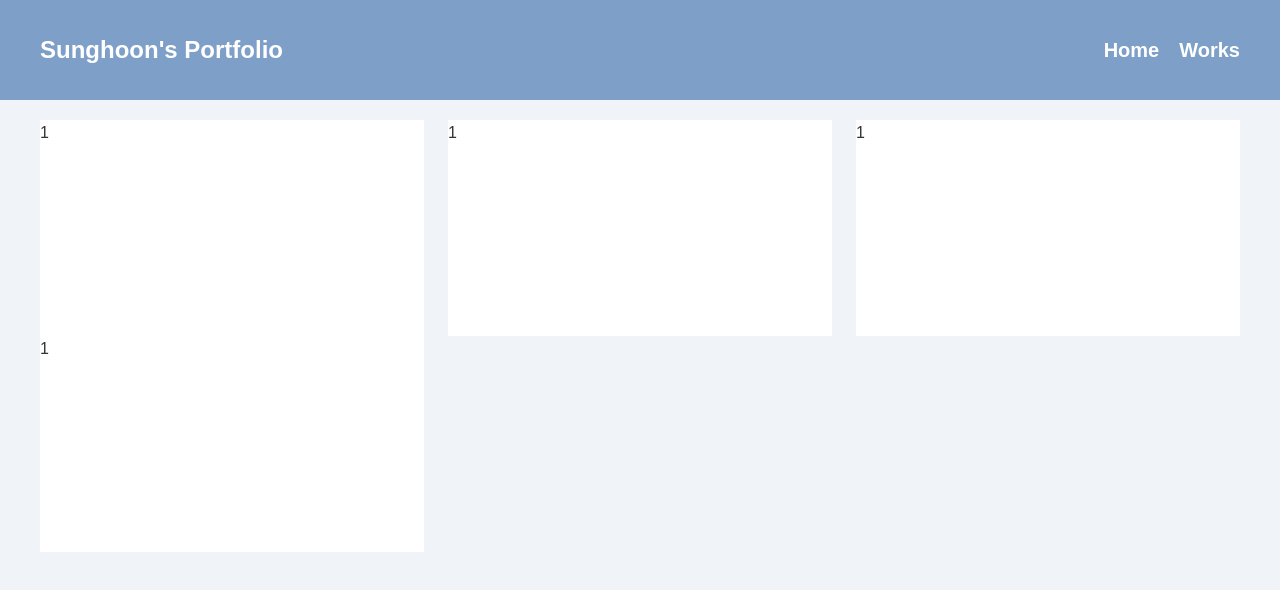
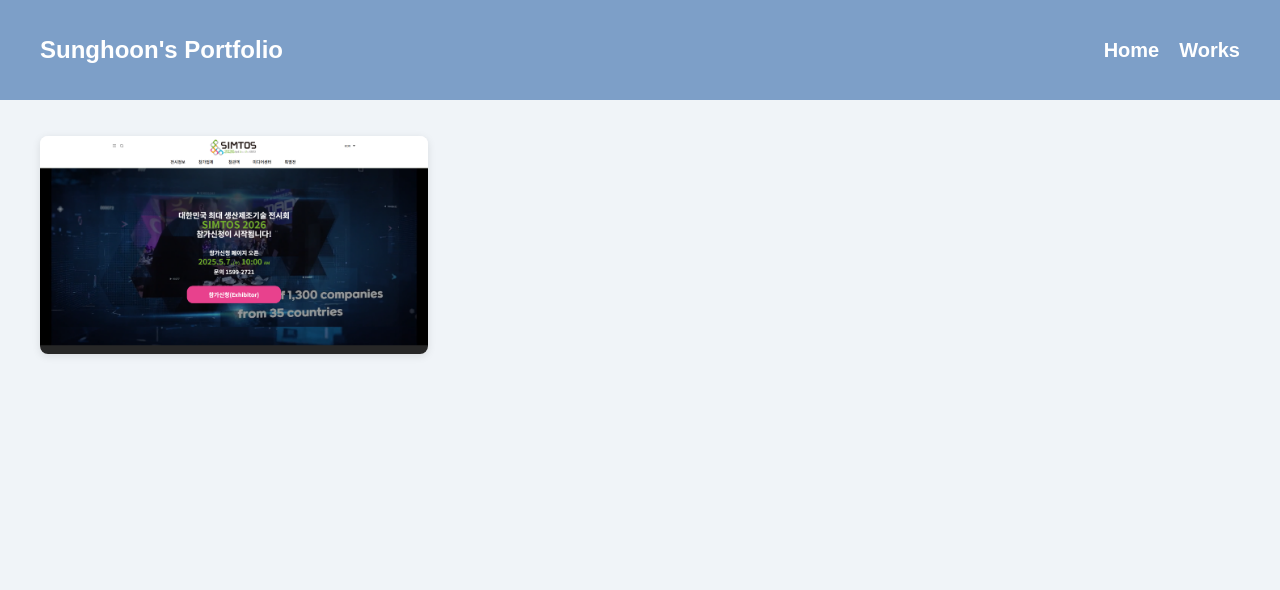
Before and after one commit to sunghoon1209/portfolio_react, a React (Vite) app: page /works in a window 1280 px wide. Shown: the top 590 px of the page. Built offline with nearby package versions, Linux system fonts and the light colour scheme; a web font is replaced by a local one.

Commit message:
디테일페이지

```diff
--- /dev/null
+++ b/src/pages/Details.jsx
@@ -0,0 +1,11 @@
+import styled from "styled-components";
+
+const Details = ()=>{
+    return(
+        <>
+            상세페이지
+        </>
+    )
+}
+
+export default Details;
--- a/src/pages/Works.jsx
+++ b/src/pages/Works.jsx
@@ -1,27 +1,65 @@
 import styled from "styled-components"
+import img from "../assets/images/simtos.png"
 
 const StyledWorksSection = styled.section`
-    padding:20px 0;
+    padding:36px 0;
     width: 100%;
     display: flex;
     flex-wrap: wrap;
-    gap:  2%;
+    gap:  18px;
+`
+const StyledTitle = styled.p`
+    position: absolute;
+    bottom: -20px;
+    color:#fff;
+    width: 100%;
+    display: flex;
+    justify-content: center;
+    align-items: center;
+    background-color: rgba(128, 128, 128, 0.3);
+    padding: 10px 0;
+    height: 0;
+    transition: bottom 0.7s;
 `
 const StyledCard = styled.div`
-    width: 32%;
+    width: calc((100% - 36px)/3);
     aspect-ratio: 16/9;
     background: #fff;
+    border-radius: 8px;
+    box-shadow: 0 2px 8px rgba(0, 0, 0, 0.1);
+    overflow: hidden;
+    transition: transform 0.2s ease, box-shadow 0.2s ease;
+    position: relative;
+    cursor: pointer;
+
+    &:hover ${StyledTitle} {
+        bottom: 0;
+        height: 40px; /* 예시로 높이 변경 */
+        background-color: rgba(0, 0, 0, 0.5); /* 배경색 진하게 */
+    }
+
 `
 
+
+const StyledCardImg = styled.img`
+    width: 100%;
+
+`
+
+const Card = () => {
+    return (
+        <StyledCard>
+            <StyledCardImg src={img} ></StyledCardImg>
+            <StyledTitle>SIMTOS 2025</StyledTitle>
+        </StyledCard>
+    )
+}
 
 const Works = ()=>{
     return(
         <>
             <StyledWorksSection>
-                <StyledCard>1</StyledCard>
-                <StyledCard>1</StyledCard>
-                <StyledCard>1</StyledCard>
-                <StyledCard>1</StyledCard>
+                <Card></Card>
             </StyledWorksSection>
         </>
     )
--- a/src/router/Router.jsx
+++ b/src/router/Router.jsx
@@ -1,13 +1,14 @@
 import { BrowserRouter, Routes, Route } from "react-router-dom";
 import Home from "../pages/Home";
 import Works from "../pages/Works";
-
+import Details from "../pages/details";
 const AppRouter = ()=>{
     return(
 
             <Routes>
                 <Route path="/" element={<Home />}></Route>
                 <Route path="/works" element={<Works />}></Route>
+                <Route path="/details" element={<Details />}></Route>
             </Routes>
 
     )
```
Also changed, not shown: src/assets/images/simtos.png (added).
